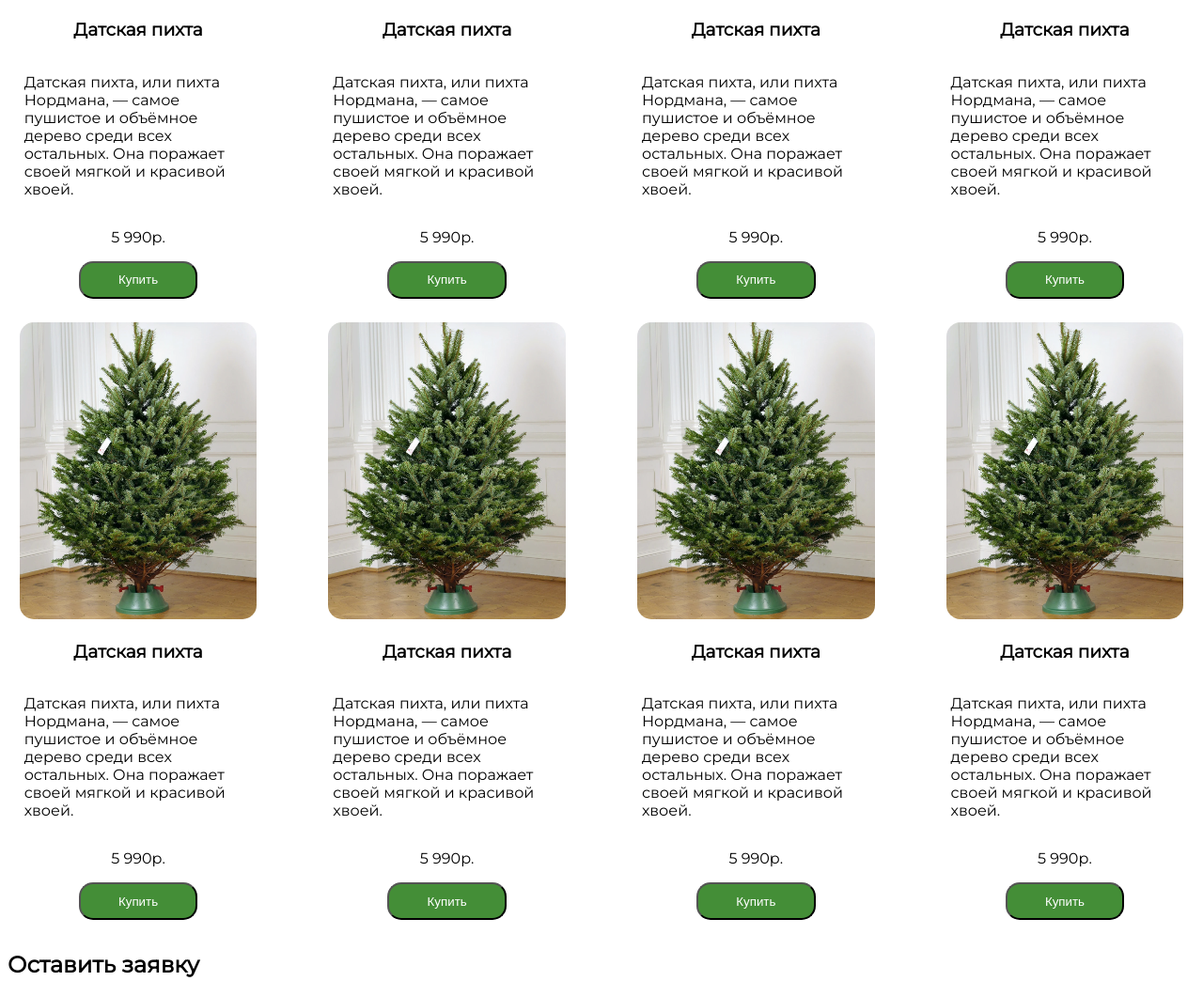
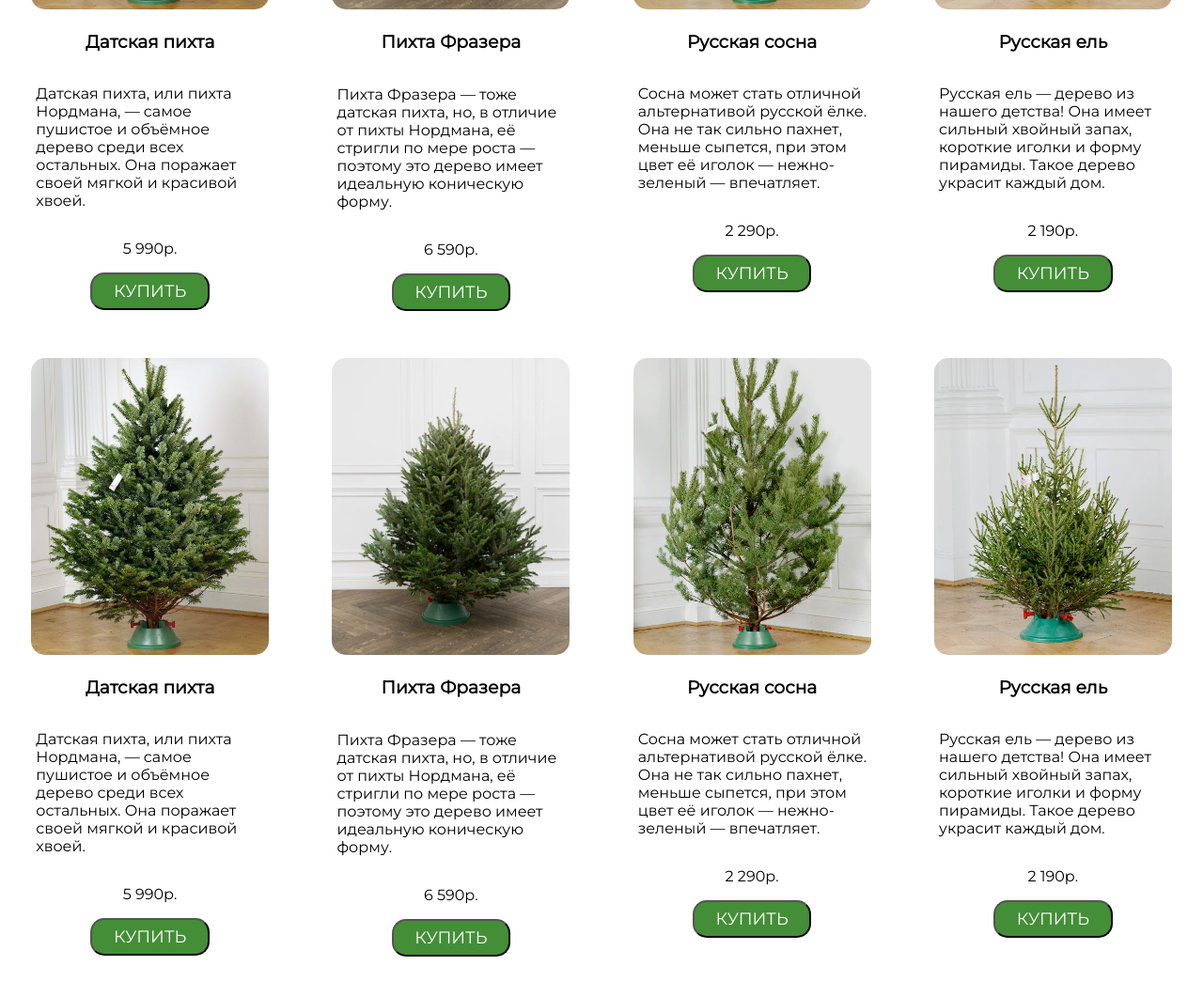
Before and after one commit to KatVil/NYTrees, a plain HTML site: page gallery.html in a window 1280 px wide. Shown: the part 339-1383 px from the top of the page at 94% size. Drawn offline with Linux system fonts and the light colour scheme.

Commit message:
галлерея + шаблон страницы контакты

```diff
--- a/assets/styles/gallery.css
+++ b/assets/styles/gallery.css
@@ -8,6 +8,12 @@
 .card {
     width: 20%;
     margin: 1%;
+    padding: 1%;
+    font-family: "Montserrat", sans-serif;
+}
+
+.card:hover {
+    box-shadow: 10px 6px 10px 0px rgba(73, 172, 16, 0.2);
 }
 
 .card-img {
@@ -23,6 +29,8 @@
 
 .card-block__text {
     padding-left: 2%;
+    min-height: 95px;
+    overflow: hidden;
 }
 
 .card-block__button {
@@ -31,10 +39,18 @@
     width: 50%;
     height: 40px;
     color: white;
+    font-family: "Montserrat", sans-serif;
+    font-size: 18px;
+    text-transform: uppercase;
+    cursor: pointer;
 }
 
 .card-block__button:hover {
     background-color: rgb(43, 87, 36);
+}
+
+.card-block__button:active {
+    background-color: rgb(96, 161, 86);
 }
 
 @media screen and (max-width: 767px) {
--- a/gallery.html
+++ b/gallery.html
@@ -18,9 +18,9 @@
 
 <body>
 
-    <div class="gallery">
+    <section class="gallery">
         <div class="card">
-                <img src="./assets/images/elka.jpg" alt="Ёлка" class="card-img" />
+            <img src="./assets/images/elka1.jpg" alt="Ёлка" class="card-img" />
             <div class="card-block">
                 <h3 class="card-block__title">Датская пихта</h3>
                 <p class="card-block__text">Датская пихта, или пихта Нордмана, — самое пушистое и объёмное дерево
@@ -31,7 +31,40 @@
         </div>
 
         <div class="card">
-                <img src="./assets/images/elka.jpg" alt="Ёлка" class="card-img" />
+            <img src="./assets/images/elka2.jpg" alt="Ёлка" class="card-img" />
+            <div class="card-block">
+                <h3 class="card-block__title">Пихта Фразера</h3>
+                <p class="card-block__text">Пихта Фразера — тоже датская пихта, но, в отличие от пихты Нордмана, её
+                    стригли по мере роста — поэтому это дерево имеет идеальную коническую форму.</p>
+                <p class="card-block__price">6 590р.</p>
+                <button class="button card-block__button">Купить</button>
+            </div>
+        </div>
+
+        <div class="card">
+            <img src="./assets/images/elka3.jpg" alt="Ёлка" class="card-img" />
+            <div class="card-block">
+                <h3 class="card-block__title">Русская сосна</h3>
+                <p class="card-block__text">Сосна может стать отличной альтернативой русской ёлке. Она не так сильно
+                    пахнет, меньше сыпется, при этом цвет её иголок — нежно-зеленый — впечатляет. </p>
+                <p class="card-block__price">2 290р.</p>
+                <button class="button card-block__button">Купить</button>
+            </div>
+        </div>
+
+        <div class="card">
+            <img src="./assets/images/elka4.jpg" alt="Ёлка" class="card-img" />
+            <div class="card-block">
+                <h3 class="card-block__title">Русская ель</h3>
+                <p class="card-block__text">Русская ель — дерево из нашего детства! Она имеет сильный хвойный запах,
+                    короткие иголки и форму пирамиды. Такое дерево украсит каждый дом. </p>
+                <p class="card-block__price">2 190р.</p>
+                <button class="button card-block__button">Купить</button>
+            </div>
+        </div>
+
+        <div class="card">
+            <img src="./assets/images/elka1.jpg" alt="Ёлка" class="card-img" />
             <div class="card-block">
                 <h3 class="card-block__title">Датская пихта</h3>
                 <p class="card-block__text">Датская пихта, или пихта Нордмана, — самое пушистое и объёмное дерево
@@ -42,72 +75,39 @@
         </div>
 
         <div class="card">
-                <img src="./assets/images/elka.jpg" alt="Ёлка" class="card-img" />
+            <img src="./assets/images/elka2.jpg" alt="Ёлка" class="card-img" />
             <div class="card-block">
-                    <h3 class="card-block__title">Датская пихта</h3>
-                    <p class="card-block__text">Датская пихта, или пихта Нордмана, — самое пушистое и объёмное дерево
-                        среди всех остальных. Она поражает своей мягкой и красивой хвоей.</p>
-                    <p class="card-block__price">5 990р.</p>
+                <h3 class="card-block__title">Пихта Фразера</h3>
+                <p class="card-block__text">Пихта Фразера — тоже датская пихта, но, в отличие от пихты Нордмана, её
+                    стригли по мере роста — поэтому это дерево имеет идеальную коническую форму.</p>
+                <p class="card-block__price">6 590р.</p>
                 <button class="button card-block__button">Купить</button>
             </div>
         </div>
 
         <div class="card">
-                <img src="./assets/images/elka.jpg" alt="Ёлка" class="card-img" />
+            <img src="./assets/images/elka3.jpg" alt="Ёлка" class="card-img" />
             <div class="card-block">
-                    <h3 class="card-block__title">Датская пихта</h3>
-                    <p class="card-block__text">Датская пихта, или пихта Нордмана, — самое пушистое и объёмное дерево
-                        среди всех остальных. Она поражает своей мягкой и красивой хвоей.</p>
-                    <p class="card-block__price">5 990р.</p>
+                <h3 class="card-block__title">Русская сосна</h3>
+                <p class="card-block__text">Сосна может стать отличной альтернативой русской ёлке. Она не так сильно
+                    пахнет, меньше сыпется, при этом цвет её иголок — нежно-зеленый — впечатляет. </p>
+                <p class="card-block__price">2 290р.</p>
                 <button class="button card-block__button">Купить</button>
             </div>
         </div>
 
         <div class="card">
-                <img src="./assets/images/elka.jpg" alt="Ёлка" class="card-img" />
+            <img src="./assets/images/elka4.jpg" alt="Ёлка" class="card-img" />
             <div class="card-block">
-                    <h3 class="card-block__title">Датская пихта</h3>
-                    <p class="card-block__text">Датская пихта, или пихта Нордмана, — самое пушистое и объёмное дерево
-                        среди всех остальных. Она поражает своей мягкой и красивой хвоей.</p>
-                    <p class="card-block__price">5 990р.</p>
+                <h3 class="card-block__title">Русская ель</h3>
+                <p class="card-block__text">Русская ель — дерево из нашего детства! Она имеет сильный хвойный запах,
+                    короткие иголки и форму пирамиды. Такое дерево украсит каждый дом. </p>
+                <p class="card-block__price">2 190р.</p>
                 <button class="button card-block__button">Купить</button>
             </div>
         </div>
 
-            <div class="card">
-                <img src="./assets/images/elka.jpg" alt="Ёлка" class="card-img" />
-                <div class="card-block">
-                    <h3 class="card-block__title">Датская пихта</h3>
-                    <p class="card-block__text">Датская пихта, или пихта Нордмана, — самое пушистое и объёмное дерево
-                        среди всех остальных. Она поражает своей мягкой и красивой хвоей.</p>
-                    <p class="card-block__price">5 990р.</p>
-                    <button class="button card-block__button">Купить</button>
-                </div>
-            </div>
-
-            <div class="card">
-                <img src="./assets/images/elka.jpg" alt="Ёлка" class="card-img" />
-                <div class="card-block">
-                    <h3 class="card-block__title">Датская пихта</h3>
-                    <p class="card-block__text">Датская пихта, или пихта Нордмана, — самое пушистое и объёмное дерево
-                        среди всех остальных. Она поражает своей мягкой и красивой хвоей.</p>
-                    <p class="card-block__price">5 990р.</p>
-                    <button class="button card-block__button">Купить</button>
-                </div>
-            </div>
-
-            <div class="card">
-                <img src="./assets/images/elka.jpg" alt="Ёлка" class="card-img" />
-                <div class="card-block">
-                    <h3 class="card-block__title">Датская пихта</h3>
-                    <p class="card-block__text">Датская пихта, или пихта Нордмана, — самое пушистое и объёмное дерево
-                        среди всех остальных. Она поражает своей мягкой и красивой хвоей.</p>
-                    <p class="card-block__price">5 990р.</p>
-                    <button class="button card-block__button">Купить</button>
-                </div>
-            </div>
-
-    </div>
+    </section>
 
     <section class="form">
         <h2 class="form__heading">Оставить заявку</h2>
```
Also changed, not shown: contacts.html (added, +12 -0 lines), assets/images/elka1.jpg (renamed from assets/images/elka.jpg), assets/images/elka2.jpg (added), assets/images/elka3.jpg (added), assets/images/elka4.jpg (added). Lines whose indentation alone changed are shown as unchanged.
